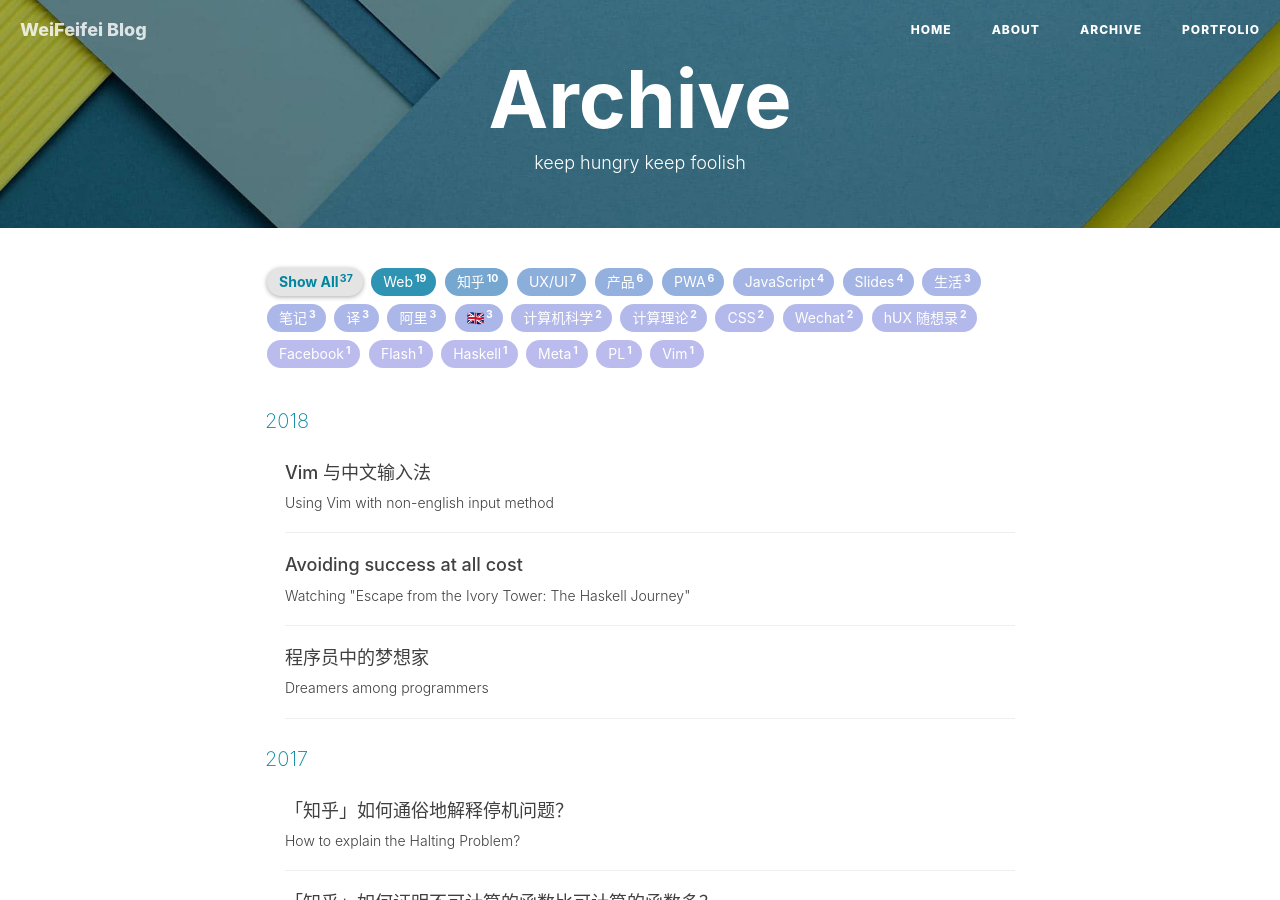
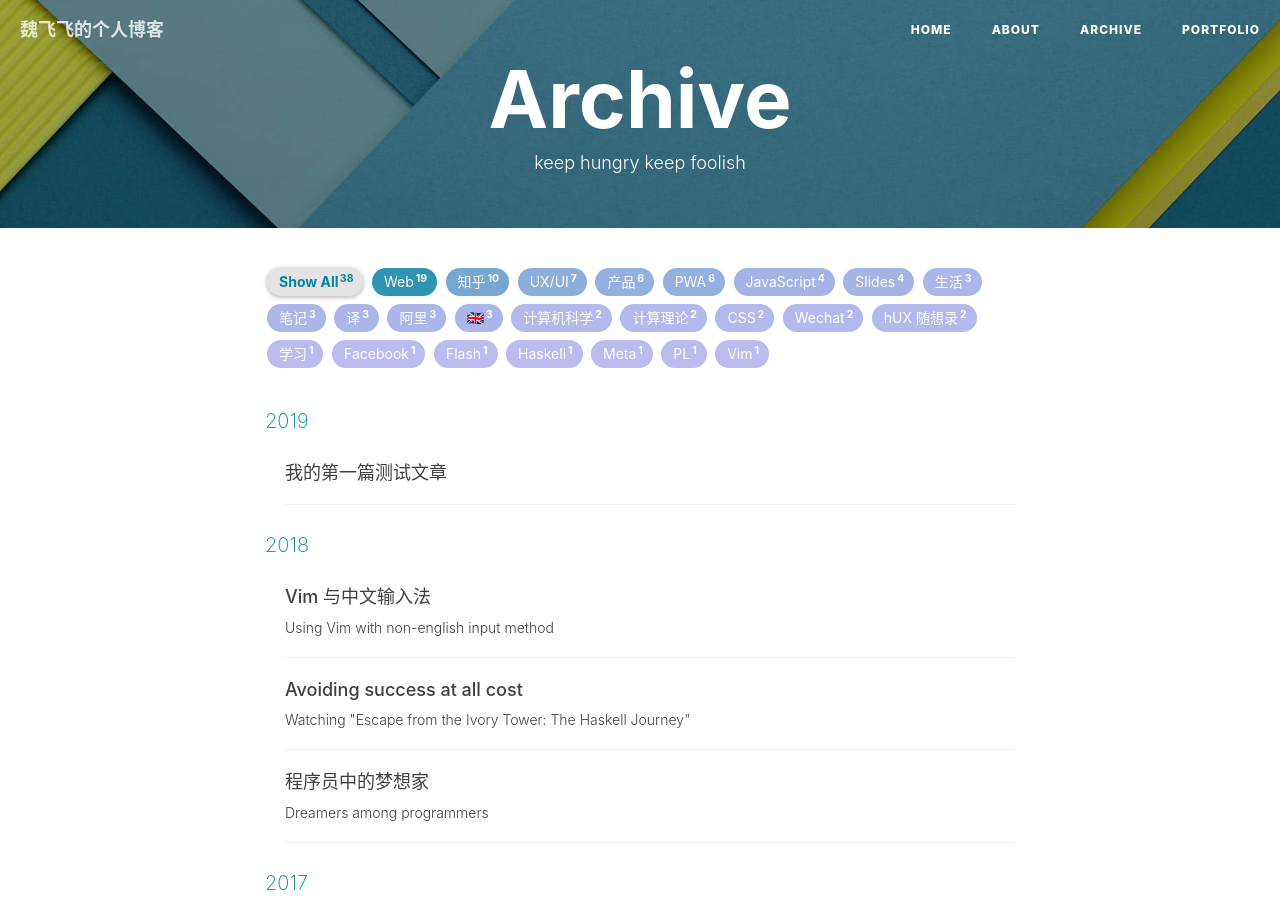
Before and after one commit to weifeifei213/weifeifei213.github.io, a Jekyll site: the page built from archive.html, in a window 1280 px wide and 900 px high. Built offline with Jekyll 4.4.1, drawn with Linux system fonts in a browser that asks for light colours; nearby versions of some CDN libraries; comment, search, counter and statistics services are not loaded; some of the changed text lies outside the part shown.

Commit message:
各种修改

```diff
--- a/_config.yml
+++ b/_config.yml
@@ -1,11 +1,11 @@
 # Site settings
-title: WeiFeifei Blog
+title: 魏飞飞的个人博客
 SEOTitle: 魏飞飞的个人博客 | Weifeifei Blog
 header-img: img/home-bg.jpg
-email: huxpro@gmail.com
+email: 952020917@qq.com
 description: "关于程序与设计、黑客与画家 | 黄玄，Web & Mobile Lover，Software Engineer，UX Designer | 这里是 @Hux黄玄 的个人博客，与你一起发现更大的世界。"
 keyword: "魏飞飞, 飞飞, Hux, 鬼栈, huxpro, @huxpro, 黄玄的博客, Hux Blog, 博客, 个人网站, 互联网, Web, JavaScript, 前端, 设计"
-url: "https://huangxuan.me"              # your host, for absolute URL
+url: "http://www.ainiqy.com"              # your host, for absolute URL
 baseurl: ""                             # for example, '/blog' if your blog hosted on 'host/blog'
 
 # Publish posts or collection documents with a future date.
--- a/_posts/2014-01-29-hello-2015.markdown
+++ b/_posts/2014-01-29-hello-2015.markdown
@@ -10,7 +10,6 @@ tags:
     - 生活
     - Meta
 ---
-
 > “Yeah It's on. ”
 
 
@@ -79,3 +78,5 @@ Theme 的 CSS 是基于 Bootstrap 定制的，看得不爽的地方直接在 Les
 如果你恰好逛到了这里，希望你也能喜欢这个博客主题。
 
 —— Hux 后记于 2015.10
+
+## 魏飞飞
--- /dev/null
+++ b/_posts/2018-11-10-test.markdown
@@ -0,0 +1,11 @@
+---
+layout:     post
+title:      "我的第一篇测试文章"
+date:       2019-11-10 12:00:00
+author:     "weifeifei"
+header-img: "img/post-bg-miui6.jpg"
+tags:
+    - 学习
+---
+
+## GitHub博客第一篇文章
```
